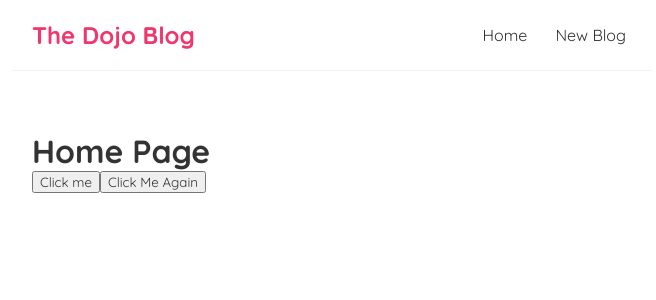
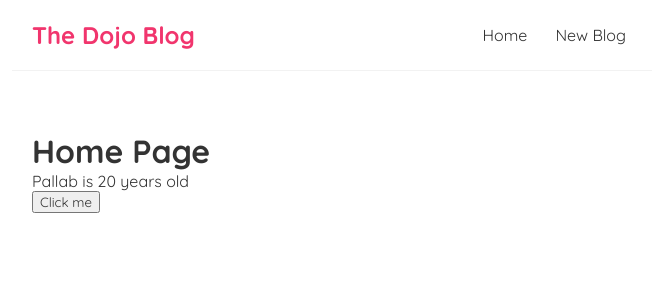
Before and after one commit to pallab99/React-js-The-Net-Code, a React (Create React App) app: page / in a window 1280 px wide. Shown: the top 300 px of the page, without its empty margins (308-964 px from the left). Built offline with nearby package versions, Linux system fonts and the light colour scheme.

Commit message:
Usestate Hook

```diff
--- a/src/Home.jsx
+++ b/src/Home.jsx
@@ -1,22 +1,18 @@
+import { useState } from "react";
 const Home = () => {
+  const [name, setName] = useState("Pallab");
+  const [age,setAge]=useState(20);
+
   const handleClick = () => {
-    console.log("Hello World");
+    setName("Pallab Majumdar");
+    setAge(23);
   };
 
-  const handleClickAgain = (name) => {
-    console.log("hello " + name);
-  };
   return (
     <div className="Home">
       <h1>Home Page</h1>
+      <p>{name} is {age} years old</p>
       <button onClick={handleClick}>Click me</button>
-      <button
-        onClick={() => {
-          handleClickAgain("Pallab");
-        }}
-      >
-        Click Me Again
-      </button>
     </div>
   );
 };
```
